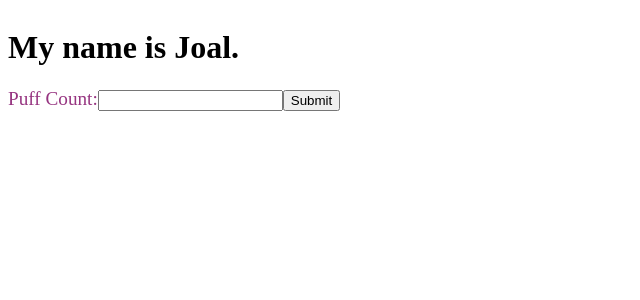
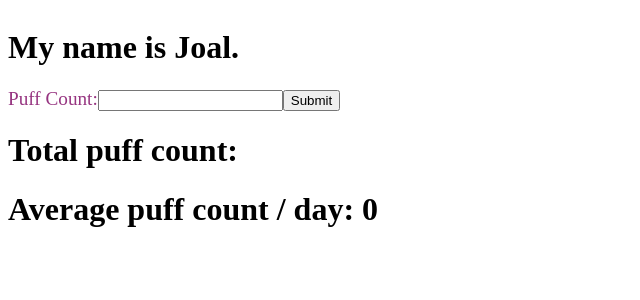
Before and after one commit to joalk/Vapor, a React app: page / in a window 1280 px wide. Shown: the top 300 px of the page, without its empty margins (0-640 px from the left). Built offline with nearby package versions, Linux system fonts and the light colour scheme.

Commit message:
calculated total and average for averageDisplay

```diff
--- a/Frontend/components/AverageDisplay.jsx
+++ b/Frontend/components/AverageDisplay.jsx
@@ -13,10 +13,20 @@ export const AverageDisplay = (props) => {
     }
     }
 
+    const average = () => {
+        if (props.puffArray.length) {
+            return (total() / props.puffArray.length)
+        } else {
+            return 0;
+        }
+
+    }
+
 
     return (
         <div className="display">
-            <h1>{total()}</h1>
+            <h1>Total puff count: {total()}</h1>
+            <h1>Average puff count / day: {average()}</h1>
         </div>
     )
 }
```
